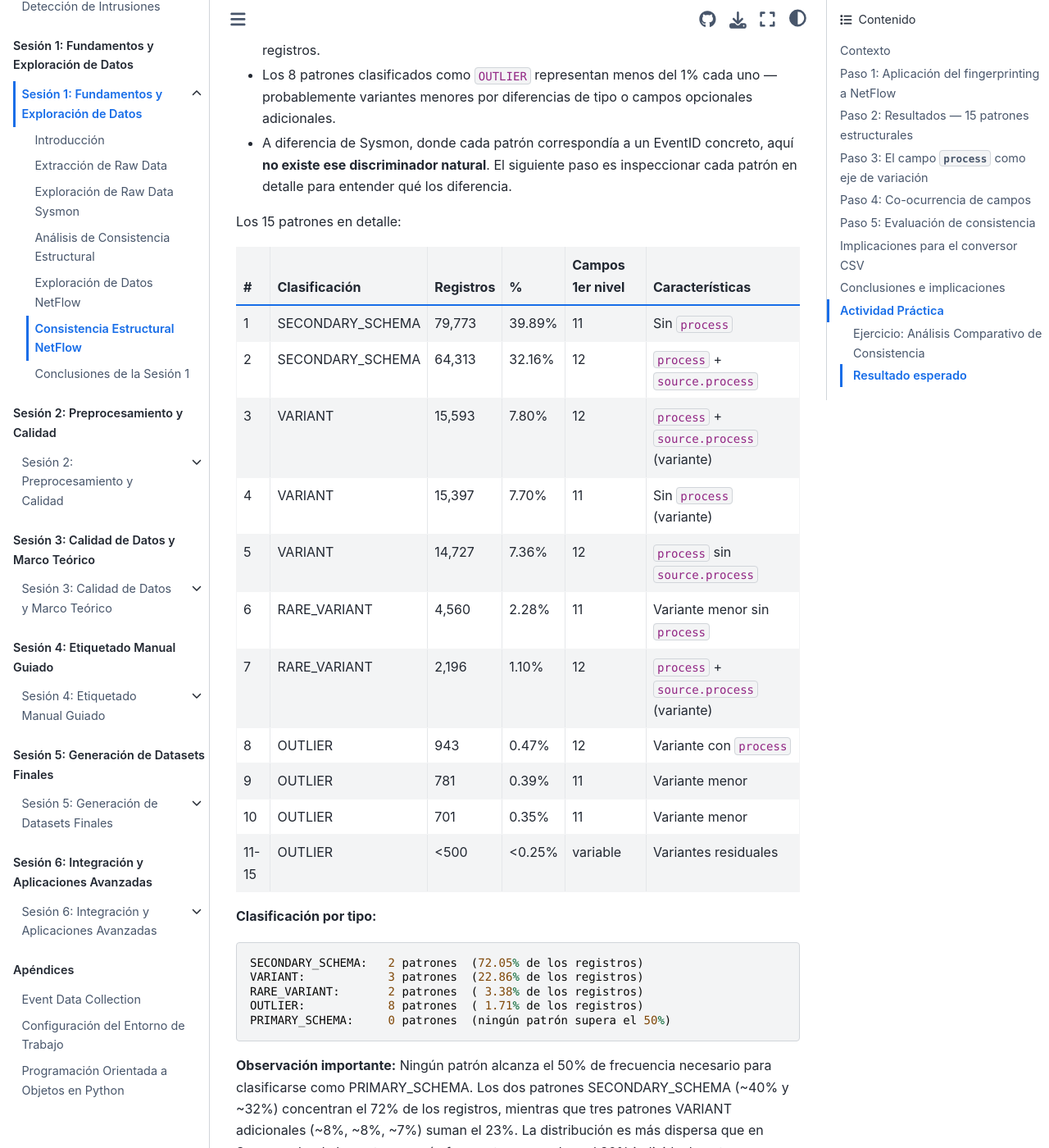
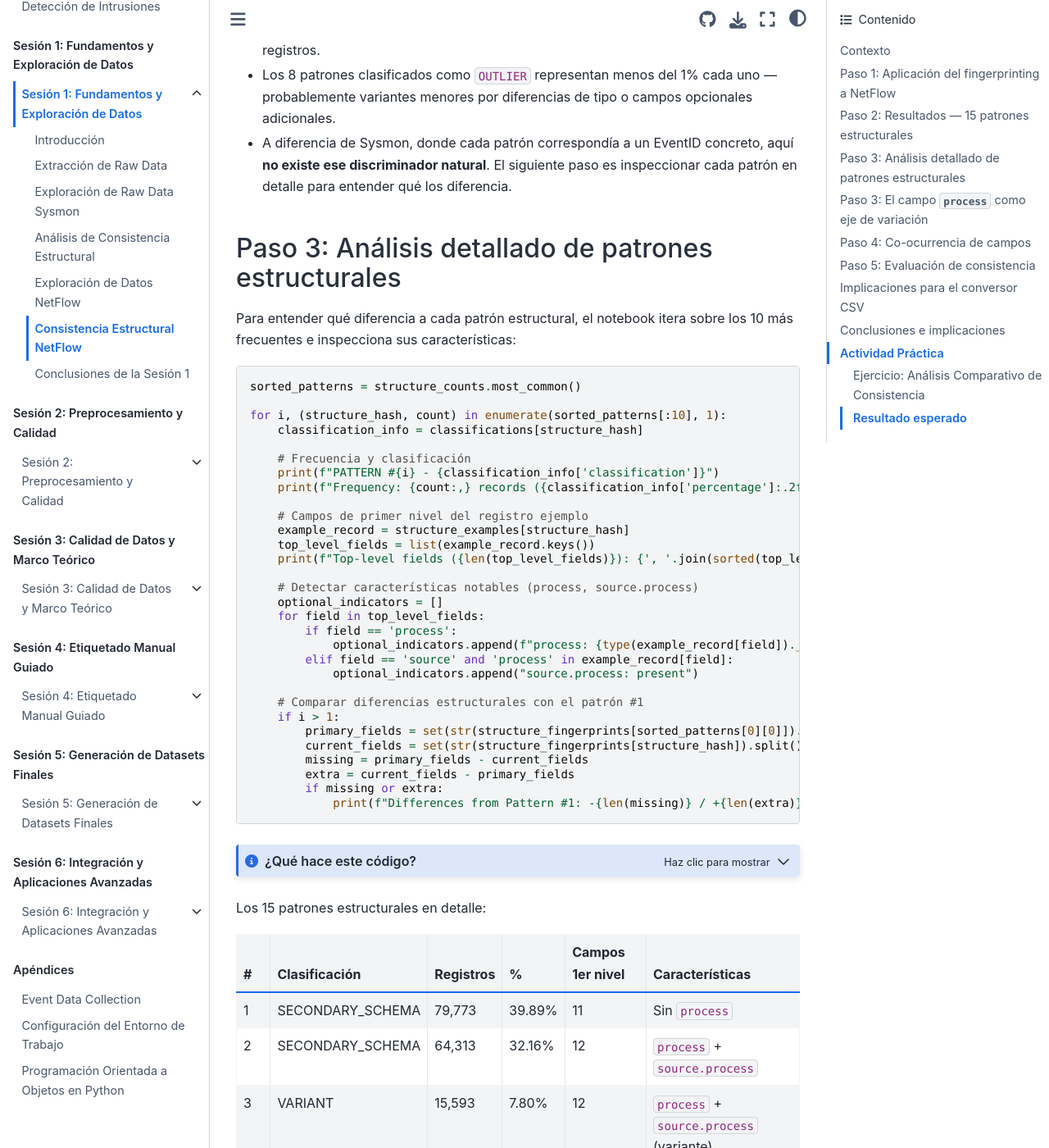
Before and after one commit to ollerenac/curso2026, a Jupyter Book: the page built from sesion-1/5-consistencia-netflow.md, in a window 1280 px wide and 1400 px high, scrolled down 2789 px. Shown: the whole window at 82% size. Built offline with Jupyter Book 1.0.4 settings and Sphinx 7.4.7 and the Sphinx Book theme 1.1.4, drawn with Linux system fonts in a browser that asks for light colours.

Commit message:
feat(sesion-1): add Paso 3 with Step 3 code and dropdown before pattern table
Insert new section with trimmed Step 3 code showing per-pattern analysis loop
and collapsible explanation of structure_examples, classification lookup,
and structural diff logic. Rename 'patrones' to 'patrones estructurales'.

Co-Authored-By: Claude Sonnet 4.6 <noreply@anthropic.com>

````diff
--- a/sesion-1/5-consistencia-netflow.md
+++ b/sesion-1/5-consistencia-netflow.md
@@ -139,7 +139,56 @@ PATTERN CLASSIFICATION:
 - Los 8 patrones clasificados como `OUTLIER` representan menos del 1% cada uno — probablemente variantes menores por diferencias de tipo o campos opcionales adicionales.
 - A diferencia de Sysmon, donde cada patrón correspondía a un EventID concreto, aquí **no existe ese discriminador natural**. El siguiente paso es inspeccionar cada patrón en detalle para entender qué los diferencia.
 
-Los 15 patrones en detalle:
+## Paso 3: Análisis detallado de patrones estructurales
+
+Para entender qué diferencia a cada patrón estructural, el notebook itera sobre los 10 más frecuentes e inspecciona sus características:
+
+```python
+sorted_patterns = structure_counts.most_common()
+
+for i, (structure_hash, count) in enumerate(sorted_patterns[:10], 1):
+    classification_info = classifications[structure_hash]
+
+    # Frecuencia y clasificación
+    print(f"PATTERN #{i} - {classification_info['classification']}")
+    print(f"Frequency: {count:,} records ({classification_info['percentage']:.2f}%)")
+
+    # Campos de primer nivel del registro ejemplo
+    example_record = structure_examples[structure_hash]
+    top_level_fields = list(example_record.keys())
+    print(f"Top-level fields ({len(top_level_fields)}): {', '.join(sorted(top_level_fields))}")
+
+    # Detectar características notables (process, source.process)
+    optional_indicators = []
+    for field in top_level_fields:
+        if field == 'process':
+            optional_indicators.append(f"process: {type(example_record[field]).__name__}")
+        elif field == 'source' and 'process' in example_record[field]:
+            optional_indicators.append("source.process: present")
+
+    # Comparar diferencias estructurales con el patrón #1
+    if i > 1:
+        primary_fields = set(str(structure_fingerprints[sorted_patterns[0][0]]).split())
+        current_fields = set(str(structure_fingerprints[structure_hash]).split())
+        missing = primary_fields - current_fields
+        extra = current_fields - primary_fields
+        if missing or extra:
+            print(f"Differences from Pattern #1: -{len(missing)} / +{len(extra)} structural elements")
+```
+
+:::{admonition} ¿Qué hace este código?
+:class: dropdown note
+
+Para cada uno de los 10 patrones más frecuentes (ordenados de mayor a menor por `structure_counts.most_common()`), el código extrae tres cosas:
+
+1. **Clasificación y frecuencia** — cuántos registros tienen ese patrón estructural y qué categoría le asignó `classify_structure_variations`.
+2. **Campos de primer nivel** — cuántos campos tiene el registro ejemplo y cuáles son. Esto permite identificar de inmediato si el patrón incluye o no el campo `process`.
+3. **Diferencias vs patrón #1** — compara el string serializado del fingerprint actual contra el del patrón más frecuente. Si hay elementos estructurales presentes en uno pero no en el otro, lo reporta como "missing" o "extra". Es una comparación de strings aproximada, no campo a campo.
+
+`structure_examples` es un diccionario `{hash: primer_registro_con_ese_hash}` construido durante el Step 2 — guarda un registro representativo de cada patrón para poder inspeccionarlo.
+:::
+
+Los 15 patrones estructurales en detalle:
 
 | # | Clasificación | Registros | % | Campos 1er nivel | Características |
 |---|--------------|-----------|---|-------------------|-----------------|
````
